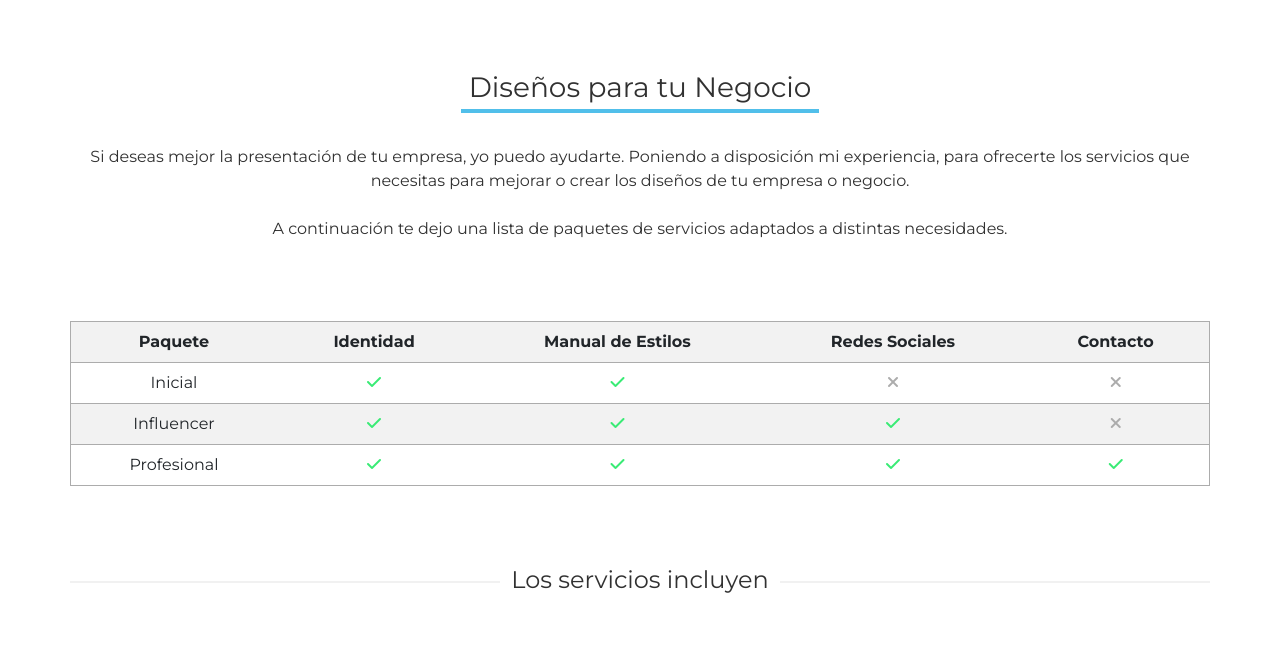
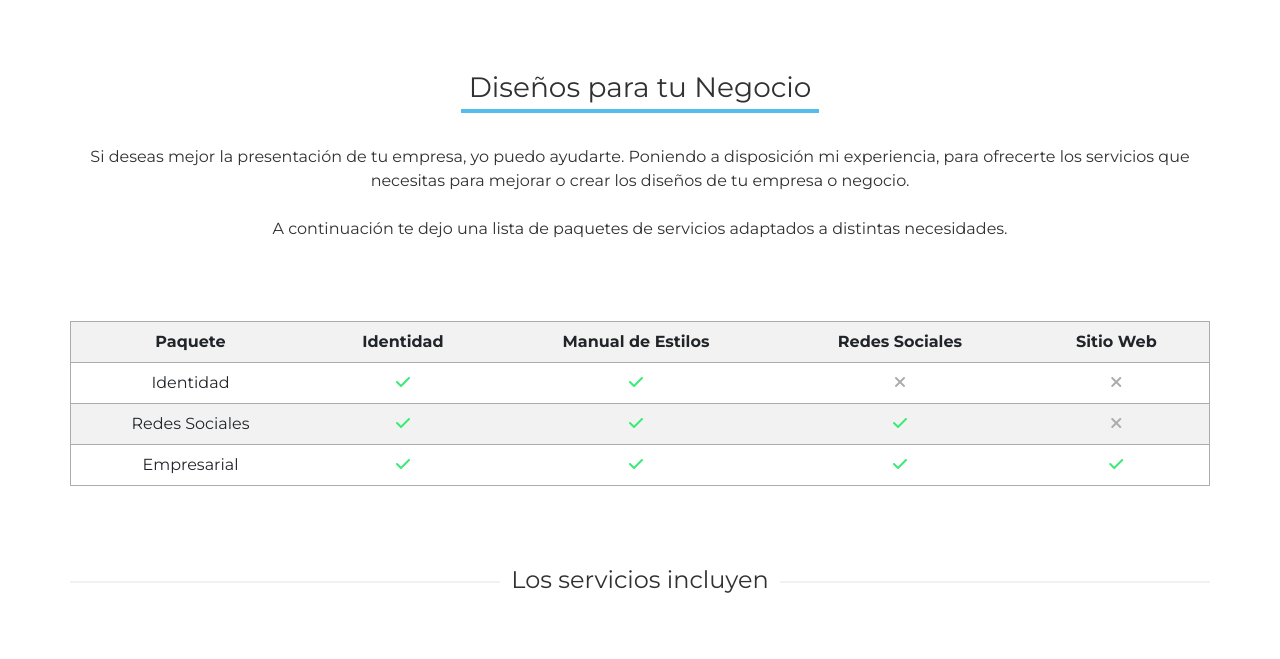
Before and after one commit to DanielAlonsoDev/Coderhouse-final-project, a website: page pages/servicios.html in a window 1280 px wide. Shown: the part 73-732 px from the top of the page. Drawn offline with nearby package versions, Linux system fonts and the light colour scheme.

```diff
--- a/pages/servicios.html
+++ b/pages/servicios.html
@@ -95,24 +95,24 @@
                         <th>Identidad</th>
                         <th>Manual de Estilos</th>
                         <th>Redes Sociales</th>
-                        <th>Contacto</th>
+                        <th>Sitio Web</th>
                     </tr>
                     <tr>
-                        <td>Inicial</td>
+                        <td>Identidad</td>
                         <td><i class="fas fa-check colorVerde"></i></td>
                         <td><i class="fas fa-check colorVerde"></i></td>
                         <td><i class="fas fa-times colorGrisClaro"></i></td>
                         <td><i class="fas fa-times colorGrisClaro"></i></td>
                     </tr>
                     <tr>
-                        <td>Influencer</td>
+                        <td>Redes Sociales</td>
                         <td><i class="fas fa-check colorVerde"></i></td>
                         <td><i class="fas fa-check colorVerde"></i></td>
                         <td><i class="fas fa-check colorVerde"></i></td>
                         <td><i class="fas fa-times colorGrisClaro"></i></td>
                     </tr>
                     <tr>
-                        <td>Profesional</td>
+                        <td>Empresarial</td>
                         <td><i class="fas fa-check colorVerde"></i></td>
                         <td><i class="fas fa-check colorVerde"></i></td>
                         <td><i class="fas fa-check colorVerde"></i></td>
--- a/scss/components/_animacionCss.scss
+++ b/scss/components/_animacionCss.scss
@@ -4,6 +4,7 @@
     animation-timing-function: ease;
 }
 
+/* ESTILOS DE ANIMACION CSS */
 #animacionChat {
     $animationChatWidth : 32.5rem;
     width: $animationChatWidth;
--- a/scss/main.scss
+++ b/scss/main.scss
@@ -507,8 +507,6 @@
                     display: inline-block;
                 }
             }
-
-
         }
     }
 }
```
Also changed, not shown: pages/about.html (+3 -1 lines), pages/contacto.html (+3 -3 lines), pages/portafolio.html (+25 -29 lines), css/main.css, index.html (line endings or trailing spaces).
